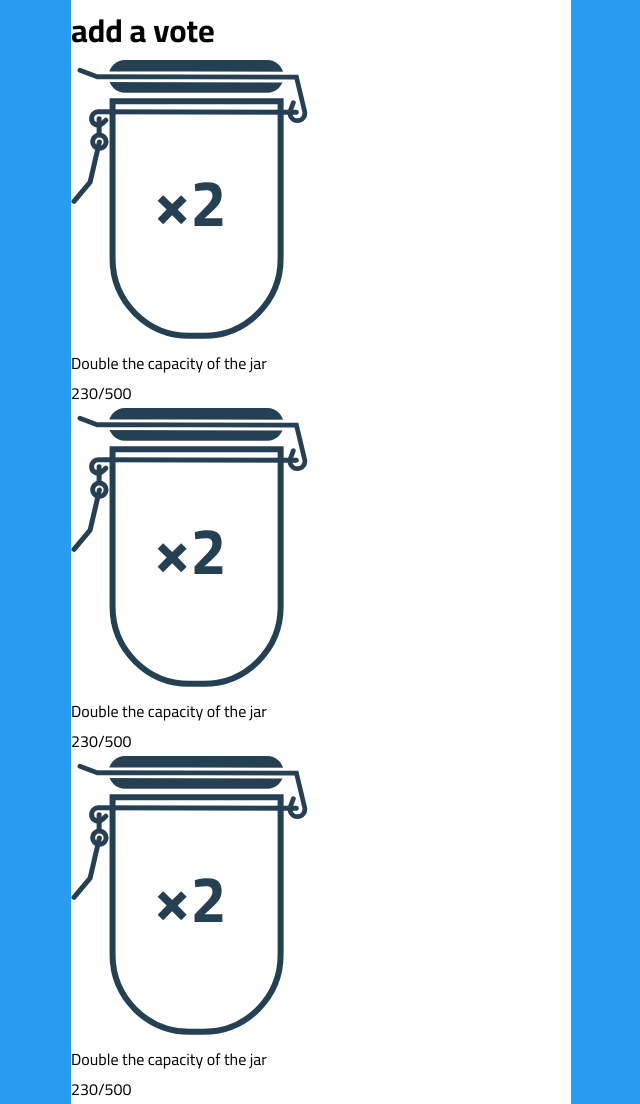
After one commit to yaclive/212-Web-App, a Flask app: page /vote in a window 1280 px wide. The commit adds this page. Shown: the whole page, without its empty margins (319-959 px from the left). Run offline with Flask 2, Linux system fonts and the light colour scheme.

Commit message:
added pages and ip checking

```diff
--- a/run.py
+++ b/run.py
@@ -3,8 +3,31 @@ import sqlite3
 
 app = Flask(__name__)
 
-MENUDB = 'jar.db'
+DBFILE = 'jar.db'
+
+def check_ip():
+    db = sqlite3.connect(DBFILE)
+
+    user_ip = request.remote_addr
+    cur = db.execute('SELECT count(*) FROM voters WHERE ip_address=?', (user_ip,)) # Check if user's ip is in database
+    user_check = cur.fetchone()[0] # State of query
+
+    db.close()
+
+    return user_check
 
 @app.route('/')
 def index():
     return(render_template('index.html'))
+
+@app.route('/jar')
+def jar():
+    return(render_template('jar.html', has_visited=check_ip())) # Check if user has visited before, if so send that to template
+
+@app.route('/vote')
+def vote():
+    return(render_template('vote.html'))
+
+@app.route('/confirm')
+def confirm():
+    return(render_template('confirm.html'))
--- /dev/null
+++ b/static/style.css
@@ -0,0 +1,20 @@
+@import url('https://fonts.googleapis.com/css?family=Cairo:400,600,700&display=swap');
+
+* {
+	margin: 0;
+	padding: 0;
+}
+
+body {
+	font-family: 'Cairo', sans-serif;
+	background: #289CF0;
+}
+
+.wrapper {
+	margin: 0 auto;
+	max-width: 500px;
+}
+
+.paper {
+	background: white;
+}
--- /dev/null
+++ b/templates/base.html
@@ -0,0 +1,12 @@
+<!DOCTYPE html>
+<html lang="en">
+<head>
+	<meta charset="UTF-8">
+	<title>Web App - {% block title %}{% endblock %}</title>
+	<meta name="viewport" content="width=device-width, initial-scale=1, shrink-to-fit=no">
+	<link rel="stylesheet" href="{{ url_for('static', filename='style.css') }}" />
+</head>
+<body>
+	{% block content %}{% endblock %}
+</body>
+</html>
--- /dev/null
+++ b/templates/vote.html
@@ -0,0 +1,25 @@
+{% extends 'base.html' %}
+{% block content %}
+	<div class="wrapper">
+		<div class="paper">
+			<h1>add a vote</h1>
+			<div class="voteOptions">
+				<div class="option">
+					<img src="{{ url_for('static', filename='icon_2xjar.svg') }}" alt="Icon for doubling jar capacity">
+					<div class="title">Double the capacity of the jar</div>
+					<div class="stats">230/500</div>
+				</div>
+				<div class="option">
+					<img src="{{ url_for('static', filename='icon_2xjar.svg') }}" alt="Icon for doubling jar capacity">
+					<div class="title">Double the capacity of the jar</div>
+					<div class="stats">230/500</div>
+				</div>
+				<div class="option">
+					<img src="{{ url_for('static', filename='icon_2xjar.svg') }}" alt="Icon for doubling jar capacity">
+					<div class="title">Double the capacity of the jar</div>
+					<div class="stats">230/500</div>
+				</div>
+			</div>
+		</div>
+	</div>
+{% endblock %}
```
Also changed, not shown: templates/confirm.html (added, +9 -0 lines), templates/index.html (+10 -10 lines), templates/jar.html (added, +23 -0 lines), jar.db, static/icon_2xjar.svg (added).
